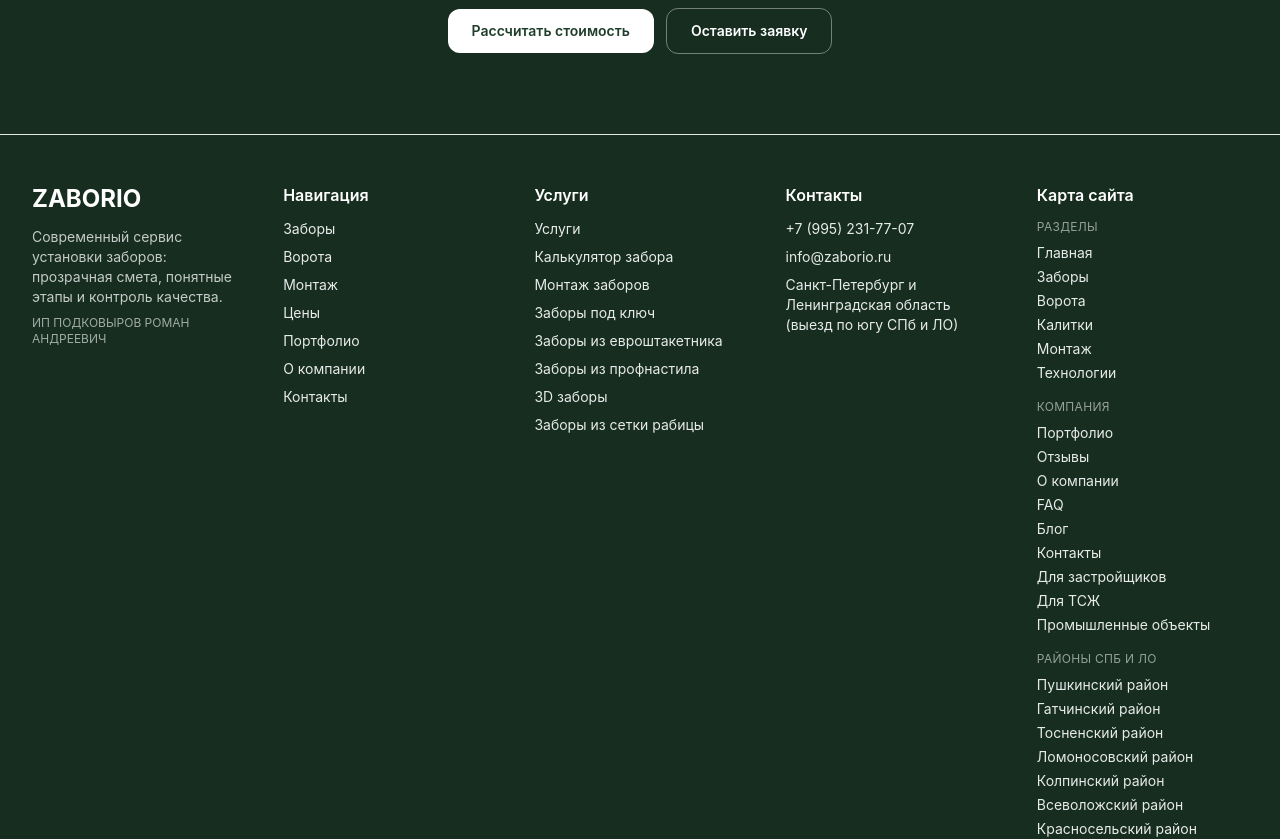
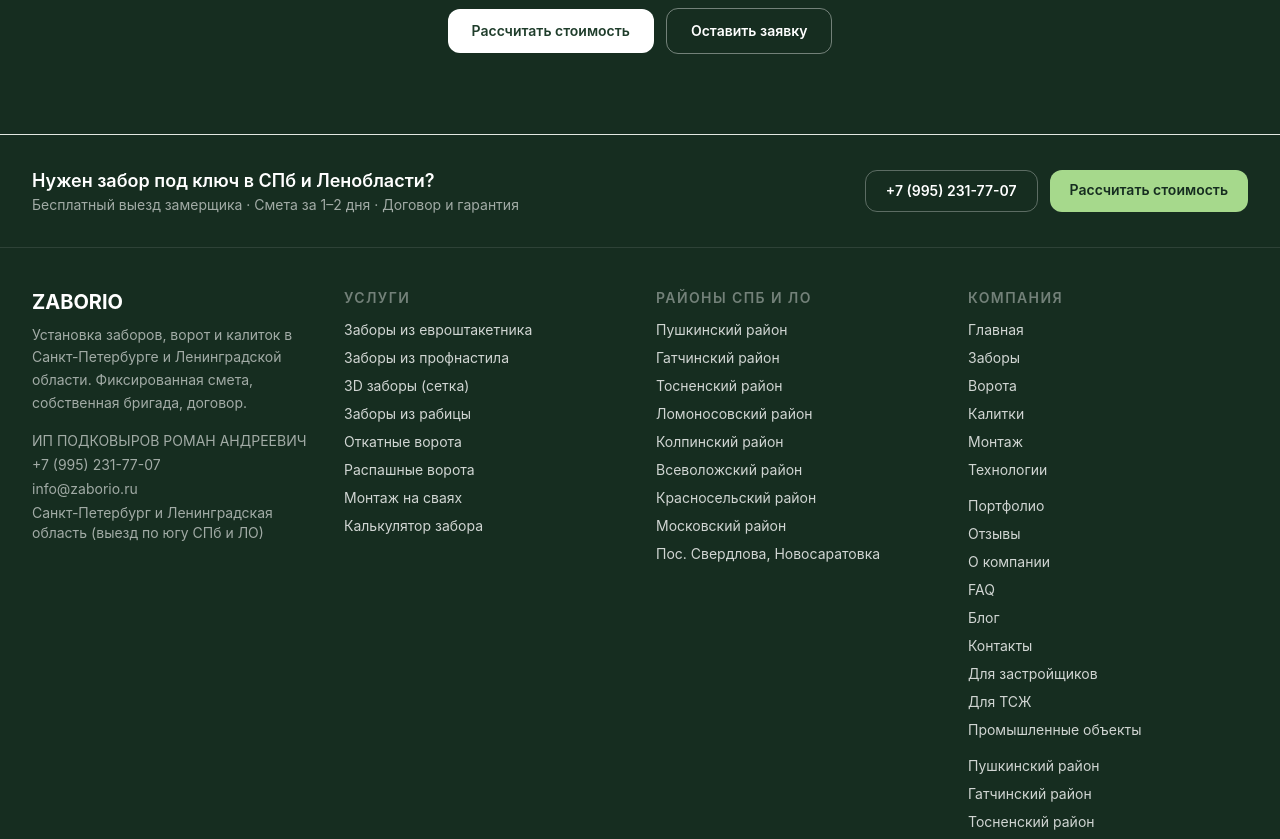
Before and after one commit to blackshottomsk-hue/klimat365-site, a Next.js app: page / in a window 1280 px wide. Shown: the part 5020-5859 px from the top of the page. Built offline with nearby package versions, Linux system fonts and the light colour scheme.

Commit message:
Redesign footer with CTA strip, disclaimer and geo links

```diff
--- a/src/components/layout/Footer.tsx
+++ b/src/components/layout/Footer.tsx
@@ -1,76 +1,105 @@
 import Link from "next/link";
 import { contacts } from "../../lib/contacts";
-import { footerServices, footerSitemap, mainNavigation } from "../../lib/navigation";
+import { footerSitemap } from "../../lib/navigation";
 import Container from "../ui/Container";
 
 export default function Footer() {
   return (
-    <footer className="border-t border-border bg-brand-dark text-white/90">
-      <Container className="py-12">
-        <div className="grid gap-10 md:grid-cols-2 lg:grid-cols-5">
-          <div>
-            <p className="text-2xl font-bold text-white">{contacts.companyName}</p>
-            <p className="mt-3 text-sm text-white/75">
-              Современный сервис установки заборов: прозрачная смета, понятные этапы и контроль качества.
+    <footer className="border-t border-border bg-brand-dark text-white/80">
+
+      {/* CTA полоса */}
+      <div className="border-b border-white/10 py-8">
+        <Container>
+          <div className="flex flex-col items-center justify-between gap-4 sm:flex-row">
+            <div>
+              <p className="text-lg font-semibold text-white">Нужен забор под ключ в СПб и Ленобласти?</p>
+              <p className="text-sm text-white/60">Бесплатный выезд замерщика · Смета за 1–2 дня · Договор и гарантия</p>
+            </div>
+            <div className="flex shrink-0 gap-3">
+              <a href={`tel:${contacts.phone}`}
+                className="rounded-xl border border-white/30 px-5 py-2.5 text-sm font-semibold text-white transition hover:border-white">
+                {contacts.phone}
+              </a>
+              <Link href="/kalkulyator-zabora"
+                className="rounded-xl bg-brand-accent px-5 py-2.5 text-sm font-semibold text-brand-dark transition hover:opacity-90">
+                Рассчитать стоимость
+              </Link>
+            </div>
+          </div>
+        </Container>
+      </div>
+
+      {/* Основной блок */}
+      <Container className="py-10">
+        <div className="grid gap-8 sm:grid-cols-2 lg:grid-cols-4">
+
+          {/* О компании */}
+          <div className="sm:col-span-2 lg:col-span-1">
+            <p className="text-xl font-bold text-white">{contacts.companyName}</p>
+            <p className="mt-2 text-sm leading-relaxed text-white/60">
+              Установка заборов, ворот и калиток в Санкт-Петербурге и Ленинградской области. Фиксированная смета, собственная бригада, договор.
             </p>
-            <p className="mt-2 text-xs text-white/60">{contacts.legalName}</p>
+            <div className="mt-4 space-y-1 text-sm text-white/60">
+              <p>{contacts.legalName}</p>
+              <a href={`tel:${contacts.phone}`} className="block transition hover:text-white">{contacts.phone}</a>
+              <a href={`mailto:${contacts.email}`} className="block transition hover:text-white">{contacts.email}</a>
+              <p>{contacts.address}</p>
+            </div>
           </div>
 
+          {/* Услуги */}
           <div>
-            <p className="font-semibold text-white">Навигация</p>
-            <ul className="mt-3 grid gap-2 text-sm">
-              {mainNavigation.map((item) => (
+            <p className="text-sm font-semibold uppercase tracking-widest text-white/40">Услуги</p>
+            <ul className="mt-3 space-y-2 text-sm">
+              {[
+                { label: "Заборы из евроштакетника", href: "/zabory/iz-evroshtaketnika" },
+                { label: "Заборы из профнастила", href: "/zabory/iz-profnastila" },
+                { label: "3D заборы (сетка)", href: "/zabory/3d-setka" },
+                { label: "Заборы из рабицы", href: "/zabory/iz-rabicy" },
+                { label: "Откатные ворота", href: "/vorota/otkatnye" },
+                { label: "Распашные ворота", href: "/vorota/raspashnye" },
+                { label: "Монтаж на сваях", href: "/montazh/na-vintovyh-svayah" },
+                { label: "Калькулятор забора", href: "/kalkulyator-zabora" },
+              ].map((item) => (
                 <li key={item.href}>
-                  <Link href={item.href} className="transition hover:text-brand-accent">
-                    {item.label}
-                  </Link>
+                  <Link href={item.href} className="transition hover:text-white">{item.label}</Link>
                 </li>
               ))}
             </ul>
           </div>
 
+          {/* Районы */}
           <div>
-            <p className="font-semibold text-white">Услуги</p>
-            <ul className="mt-3 grid gap-2 text-sm">
-              {footerServices.map((item) => (
+            <p className="text-sm font-semibold uppercase tracking-widest text-white/40">Районы СПб и ЛО</p>
+            <ul className="mt-3 space-y-2 text-sm">
+              {[
+                { label: "Пушкинский район", href: "/zabory-rajon/zabory-pushkin" },
+                { label: "Гатчинский район", href: "/zabory-rajon/zabory-gatchina" },
+                { label: "Тосненский район", href: "/zabory-rajon/zabory-tosno" },
+                { label: "Ломоносовский район", href: "/zabory-rajon/zabory-lomonosov" },
+                { label: "Колпинский район", href: "/zabory-rajon/zabory-kolpino" },
+                { label: "Всеволожский район", href: "/zabory-rajon/zabory-vsevolozhsk" },
+                { label: "Красносельский район", href: "/zabory-rajon/zabory-krasnoselskiy" },
+                { label: "Московский район", href: "/zabory-rajon/zabory-moskovskiy" },
+                { label: "Пос. Свердлова, Новосаратовка", href: "/zabory-rajon/zabory-sverdlova" },
+              ].map((item) => (
                 <li key={item.href}>
-                  <Link href={item.href} className="transition hover:text-brand-accent">
-                    {item.label}
-                  </Link>
+                  <Link href={item.href} className="transition hover:text-white">{item.label}</Link>
                 </li>
               ))}
             </ul>
           </div>
 
+          {/* Карта сайта */}
           <div>
-            <p className="font-semibold text-white">Контакты</p>
-            <ul className="mt-3 grid gap-2 text-sm">
-              <li>
-                <a href={`tel:${contacts.phone}`} className="transition hover:text-brand-accent">
-                  {contacts.phone}
-                </a>
-              </li>
-              <li>
-                <a href={`mailto:${contacts.email}`} className="transition hover:text-brand-accent">
-                  {contacts.email}
-                </a>
-              </li>
-              <li>{contacts.address}</li>
-            </ul>
-          </div>
-
-          <div>
-            <p className="font-semibold text-white">Карта сайта</p>
-            <div className="mt-3 grid gap-4 text-sm">
+            <p className="text-sm font-semibold uppercase tracking-widest text-white/40">Компания</p>
+            <div className="mt-3 space-y-4 text-sm">
               {footerSitemap.map((group) => (
                 <div key={group.title}>
-                  <p className="mb-2 text-xs uppercase tracking-wide text-white/55">{group.title}</p>
-                  <ul className="grid gap-1">
+                  <ul className="space-y-2">
                     {group.links.map((item) => (
                       <li key={item.href}>
-                        <Link href={item.href} className="transition hover:text-brand-accent">
-                          {item.label}
-                        </Link>
+                        <Link href={item.href} className="transition hover:text-white">{item.label}</Link>
                       </li>
                     ))}
                   </ul>
@@ -80,14 +109,18 @@ export default function Footer() {
           </div>
         </div>
 
-        <div className="mt-10 flex flex-col gap-3 border-t border-white/15 pt-6 text-sm text-white/65 sm:flex-row sm:items-center sm:justify-between">
+        {/* Нижняя строка */}
+        <div className="mt-10 space-y-3 border-t border-white/10 pt-6 text-xs text-white/40">
           <p>
-            © {new Date().getFullYear()} {contacts.companyName}. Все права
-            защищены. {contacts.legalName}
+            Информация на сайте носит информационный характер и не является публичной офертой в соответствии со ст. 437 ГК РФ.
+            Точная стоимость определяется после выезда замерщика и составления сметы.
           </p>
-          <Link href="/politika-konfidencialnosti" className="transition hover:text-brand-accent">
-            Политика конфиденциальности
-          </Link>
+          <div className="flex flex-col gap-2 sm:flex-row sm:justify-between">
+            <p>© {new Date().getFullYear()} {contacts.companyName}. Все права защищены. {contacts.legalName}</p>
+            <Link href="/politika-konfidencialnosti" className="transition hover:text-white/70">
+              Политика конфиденциальности
+            </Link>
+          </div>
         </div>
       </Container>
     </footer>
```
